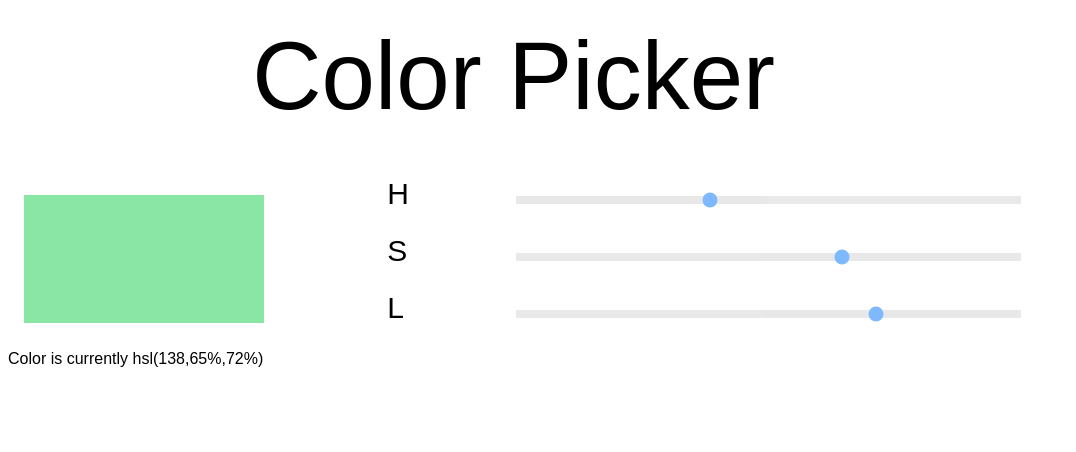
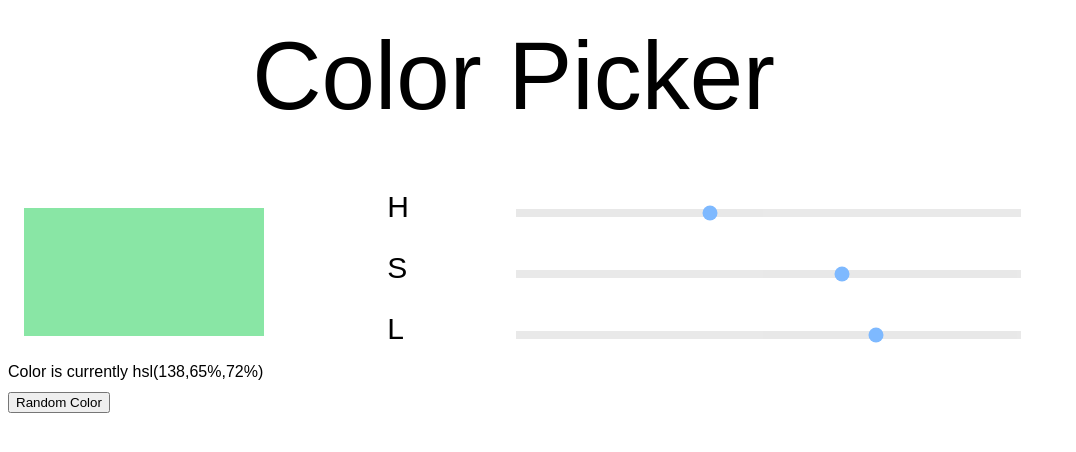
Before and after one commit to natpag/colorpicker, a React (Create React App) app: page / in a window 1280 px wide. Shown: the top 452 px of the page, without its empty margins (0-1076 px from the left). Built offline with nearby package versions, Linux system fonts and the light colour scheme.

Commit message:
addedRandomButton

```diff
--- a/src/App.js
+++ b/src/App.js
@@ -5,7 +5,6 @@ class App extends Component {
     hue: Math.round(Math.random() * 360),
     saturation: Math.round(Math.random() * 100),
     light: Math.round(Math.random() * 100),
-    value: Math.round(Math.random() * 100),
   }
   changeHue = e => {
     this.setState({
@@ -23,7 +22,13 @@ class App extends Component {
       light: e.target.value,
     })
   }
-
+  randomButton = e => {
+    this.setState({
+      hue: Math.round(Math.random() * 360),
+      saturation: Math.round(Math.random() * 100),
+      light: Math.round(Math.random() * 100),
+    })
+  }
   render() {
     const newColor = `hsl(${this.state.hue}, ${this.state.saturation}%, ${this.state.light}%)`
     console.log(newColor)
@@ -40,6 +45,8 @@ class App extends Component {
               Color is currently hsl({this.state.hue},{this.state.saturation}%,
               {this.state.light}%)
             </text>
+            <br></br>
+            <button onClick={this.randomButton}>Random Color</button>
           </div>
           <div className="property">H</div>
           <div className="slidecontainer">
```
